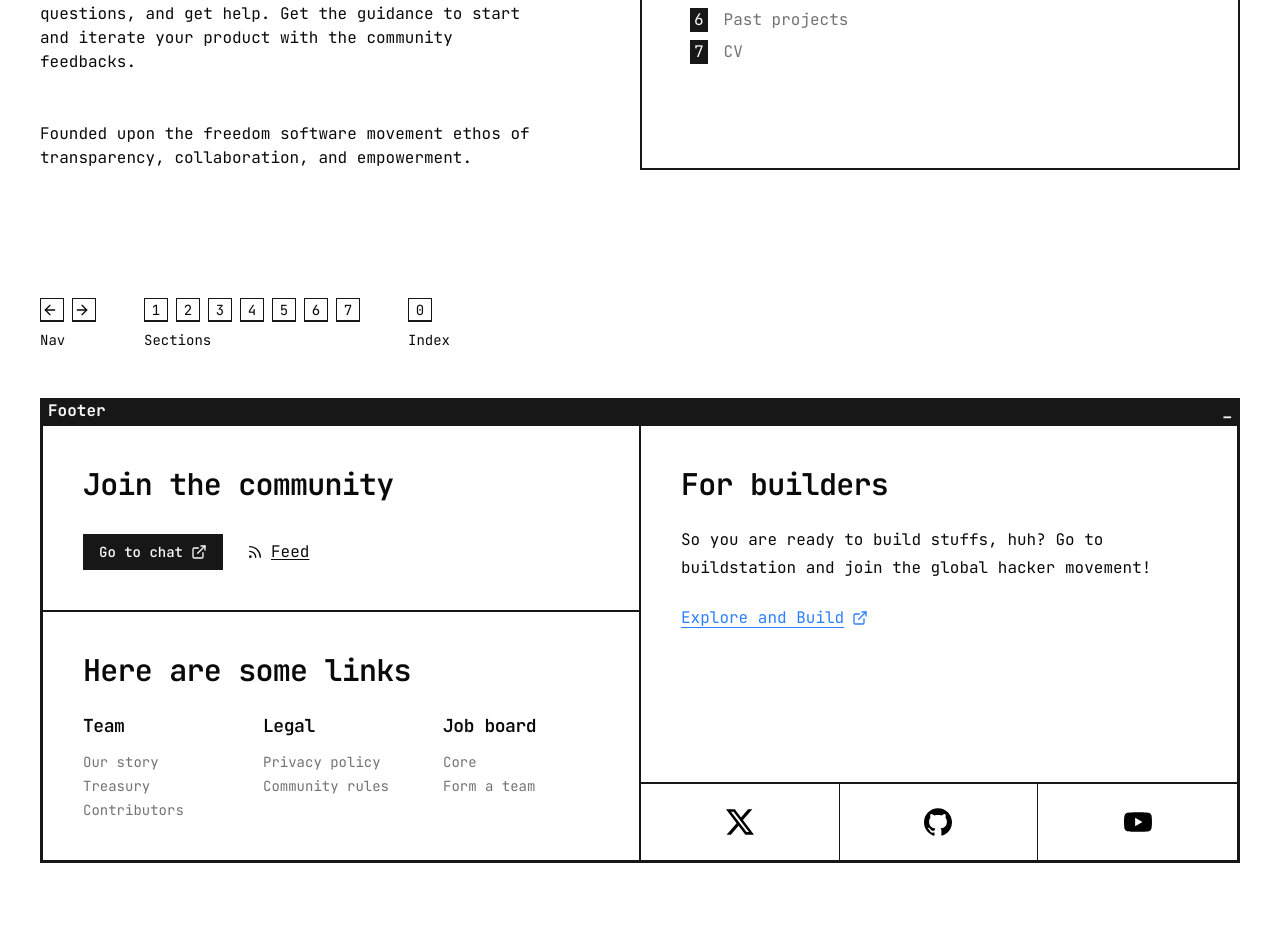
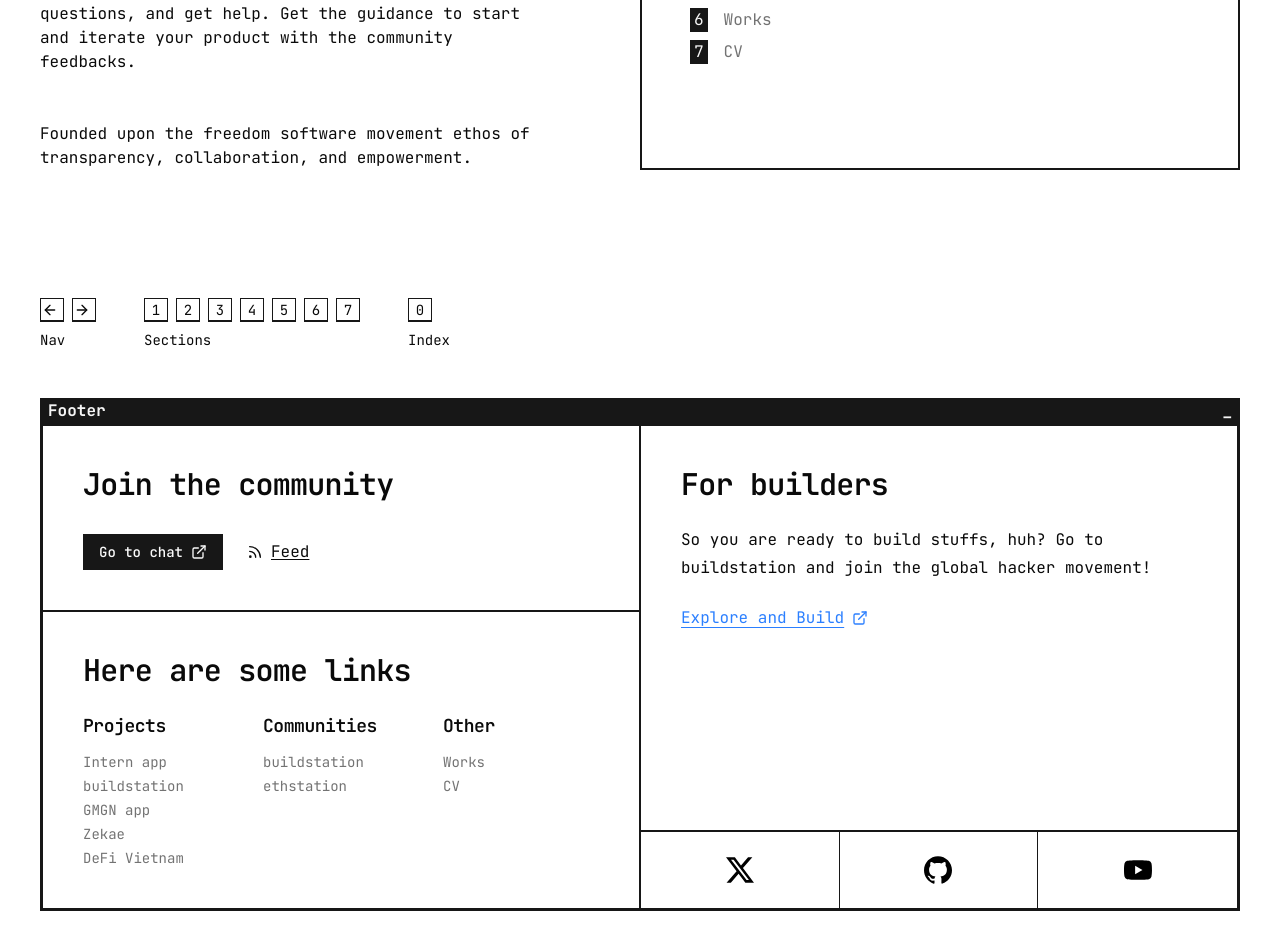
Before and after one commit to zxstim/zxstim, a Next.js app: page / in a window 1280 px wide. Shown: the part 378-1328 px from the top of the page. Before the commit the page ends 1281 px from the top, so only its background shows below. Built offline with nearby package versions, Linux system fonts and the light colour scheme; no server answers.

Commit message:
fix: footer contents

```diff
--- a/app/page.tsx
+++ b/app/page.tsx
@@ -16,7 +16,7 @@ export default function Home() {
     },
     {
       id: 3,
-      name: 'GM GN',
+      name: 'GMGN app',
       url: 'https://gmgn.app'
     },
     {
@@ -31,8 +31,8 @@ export default function Home() {
     },
     {
       id: 6,
-      name: 'Past projects',
-      url: '/past-projects'
+      name: 'Works',
+      url: '/works'
     },
     {
       id: 7,
@@ -71,7 +71,7 @@ export default function Home() {
     {
       keyboard: '6',
       description: 'Sections',
-      url: '/past-projects'
+      url: '/works'
     },
     {
       keyboard: '7',
--- a/components/footer.tsx
+++ b/components/footer.tsx
@@ -25,20 +25,22 @@ export default function Footer() {
             <h2 className="scroll-m-20 text-3xl font-semibold tracking-tight mb-6">Here are some links</h2>
             <div className="grid grid-cols-1 md:grid-cols-3 justify-between gap-6">
               <div className="flex flex-col gap-1">
-                <h3 className="scroll-m-20 text-lg font-semibold tracking-tight mb-2">Team</h3>
-                <Link href="/our-story" className="text-muted-foreground text-sm">Our story</Link>
-                <Link href="/treasury" className="text-muted-foreground text-sm">Treasury</Link>
-                <Link href="/contributors" className="text-muted-foreground text-sm">Contributors</Link>
+                <h3 className="scroll-m-20 text-lg font-semibold tracking-tight mb-2">Projects</h3>
+                <Link href="https://intern.xyz" className="text-muted-foreground text-sm">Intern app</Link>
+                <Link href="https://buildstation.org" className="text-muted-foreground text-sm">buildstation</Link>
+                <Link href="https://gmgn.app" className="text-muted-foreground text-sm">GMGN app</Link>
+                <Link href="https://zekae.com" className="text-muted-foreground text-sm">Zekae</Link>
+                <Link href="https://defi.vn" className="text-muted-foreground text-sm">DeFi Vietnam</Link>
               </div>
               <div className="flex flex-col gap-1">
-                <h3 className="scroll-m-20 text-lg font-semibold tracking-tight mb-2">Legal</h3>
-                <Link href="/privacy" className="text-muted-foreground text-sm">Privacy policy</Link>
-                <Link href="/community-rules" className="text-muted-foreground text-sm">Community rules</Link>
+                <h3 className="scroll-m-20 text-lg font-semibold tracking-tight mb-2">Communities</h3>
+                <Link href="https://t.me/buildstation" className="text-muted-foreground text-sm">buildstation</Link>
+                <Link href="https://x.com/i/communities/1896019968392904883" className="text-muted-foreground text-sm">ethstation</Link>
               </div>
               <div className="flex flex-col gap-1">
-                <h3 className="scroll-m-20 text-lg font-semibold tracking-tight mb-2">Job board</h3>
-                <Link href="/core" className="text-muted-foreground text-sm">Core</Link>
-                <Link href="/form-a-team" className="text-muted-foreground text-sm">Form a team</Link>
+                <h3 className="scroll-m-20 text-lg font-semibold tracking-tight mb-2">Other</h3>
+                <Link href="/works" className="text-muted-foreground text-sm">Works</Link>
+                <Link href="/cv" className="text-muted-foreground text-sm">CV</Link>
               </div>
             </div>
           </div>
```
